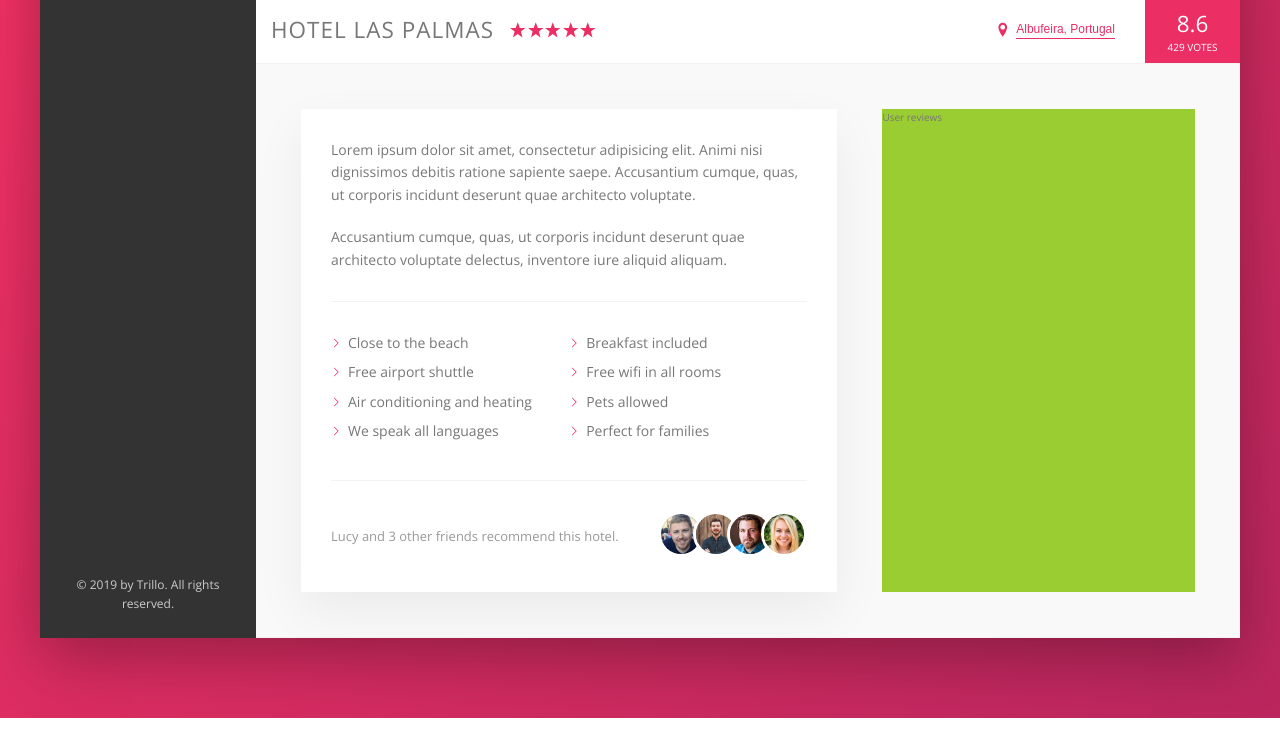
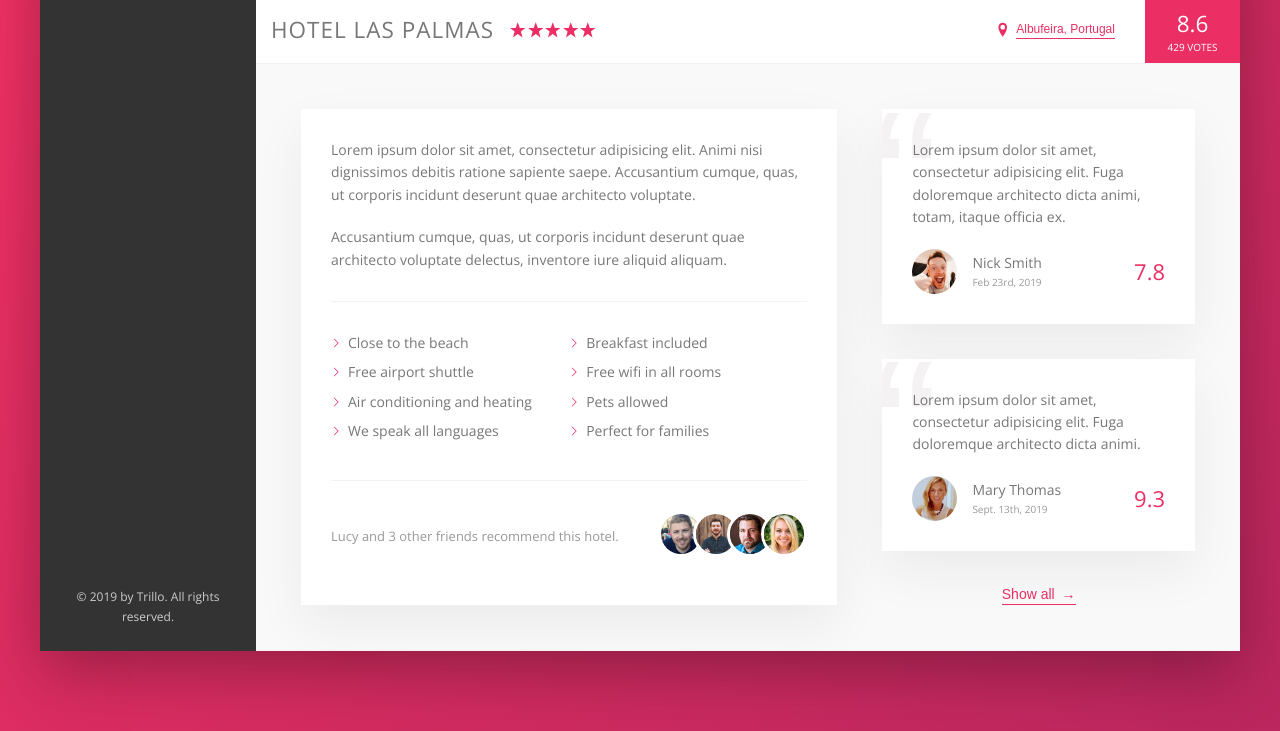
Before and after one commit to thallesManjaterra/trillo, a website: page index.html in a window 1280 px wide. Shown: the part 538-1269 px from the top of the page. Drawn offline with nearby package versions, Linux system fonts and the light colour scheme.

Commit message:
Implementando seção user reviews

```diff
--- a/index.html
+++ b/index.html
@@ -59,7 +59,7 @@
                                 <svg class="side-nav__icon">
                                     <use xlink:href="img/sprite.svg#icon-home"></use>
                                 </svg>
-                            <span>Hotel</span>
+                                <span>Hotel</span>
                             </a>
                         </li>
                         <li class="side-nav__item">
@@ -67,7 +67,7 @@
                                 <svg class="side-nav__icon">
                                     <use xlink:href="img/sprite.svg#icon-aircraft-take-off"></use>
                                 </svg>
-                            <span>Flight</span>
+                                <span>Flight</span>
                             </a>
                         </li>
                         <li class="side-nav__item">
@@ -75,7 +75,7 @@
                                 <svg class="side-nav__icon">
                                     <use xlink:href="img/sprite.svg#icon-key"></use>
                                 </svg>
-                            <span>Car rental</span>
+                                <span>Car rental</span>
                             </a>
                         </li>
                         <li class="side-nav__item">
@@ -83,7 +83,7 @@
                                 <svg class="side-nav__icon">
                                     <use xlink:href="img/sprite.svg#icon-map"></use>
                                 </svg>
-                            <span>Tours</span>
+                                <span>Tours</span>
                             </a>
                         </li>
                     </ul>
@@ -171,8 +171,45 @@
                             </div>
                         </div>
                         <div class="user-reviews">
-                            User reviews
+                            <figure class="review">
+                                <blockquote class="review__text">
+                                    Lorem ipsum dolor sit amet, consectetur adipisicing elit. Fuga doloremque architecto dicta animi, totam, itaque officia ex.
+                                </blockquote>
+                                <figcaption class="review__user">
+                                    <img class="review__photo" src="img/user-1.jpg" alt="User 1">
+                                    <div class="review__user-box">
+                                        <p class="revew__user-name">
+                                        Nick Smith
+                                        </p>
+                                        <p class="review__user-date">
+                                        Feb 23rd, 2019
+                                        </p>
+                                    </div>
+                                    <div class="review__rating">7.8</div>
+                                </figcaption>
+                            </figure>
+                            <figure class="review">
+                                <blockquote class="review__text">
+                                    Lorem ipsum dolor sit amet, consectetur adipisicing elit. Fuga doloremque architecto dicta animi.
+                                </blockquote>
+                                <figcaption class="review__user">
+                                    <img class="review__photo" src="img/user-2.jpg" alt="User 2">
+                                    <div class="review__user-box">
+                                        <p class="revew__user-name">
+                                        Mary Thomas
+                                        </p>
+                                        <p class="review__user-date">
+                                        Sept. 13th, 2019
+                                        </p>
+                                    </div>
+                                    <div class="review__rating">9.3</div>
+                                </figcaption>
+                            </figure>
+                            <button class="btn-inline">
+                                Show all <span>&rarr;</span>
+                            </button>
                         </div>
+
                     </div>
                 </main>
             </div>
--- a/sass/_components.scss
+++ b/sass/_components.scss
@@ -264,8 +264,17 @@
     cursor: pointer;
     transition: all 0.2s;
 
+    & span {
+        margin-left: 3px;
+        transition: margin-left 0.2s;
+    }
+
     &:hover {
         color: var(--color-grey-dark-1);
+
+        span {
+            margin-left: 8px;
+        }
     }
 
     &:focus {
@@ -359,3 +368,65 @@
         }
     }
 }
+
+// REVIEWS
+.review {
+    background-color: #fff;
+    box-shadow: var(--shadow-light);
+    padding: 3rem;
+    margin-bottom: 3.5rem;
+    position: relative;
+    overflow: hidden;
+
+    &__text {
+        margin-bottom: 2rem;
+        position: relative;
+        z-index: 10;
+    }
+
+    &__user {
+        display: flex;
+        align-items: center;
+    }
+
+    &__photo {
+        height: 4.5rem;
+        width: 4.5rem;
+        border-radius: 50%;
+        margin-right: 1.5rem;
+    }
+
+    &__user-box {
+        margin-right: auto;
+    }
+
+    &__user-name {
+        font-size: 1.1rem;
+        font-weight: 600;
+        text-transform: uppercase;
+        margin-bottom: 0.4rem;
+    }
+
+    &__user-date {
+        font-size: 1rem;
+        color: var(--color-grey-dark-3);
+    }
+
+    &__rating {
+        color: var(--color-primary);
+        font-size: 2.2rem;
+        font-weight: 300;
+    }
+
+    &::before {
+        content: '\201C';
+        position: absolute;
+        top: -2.75rem;
+        left: -1rem;
+        line-height: 1;
+        font-size: 20rem;
+        color: var(--color-grey-light-2);
+        font-family: sans-serif;
+        z-index: 1;
+    }
+}
--- a/sass/_layout.scss
+++ b/sass/_layout.scss
@@ -36,6 +36,8 @@
 }
 
 .detail {
+    font-size: 1.4rem;
+
     display: flex;
     padding: 4.5rem;
     background-color: var(--color-grey-light-1);
@@ -43,7 +45,6 @@
 }
 
 .description {
-    font-size: 1.4rem;
     background-color: #fff;
     box-shadow: var(--shadow-light);
     padding: 3rem;
@@ -52,6 +53,9 @@
 }
 
 .user-reviews {
-    background-color: yellowgreen;
     flex: 1;
+
+    display: flex;
+    flex-direction: column;
+    align-items: center;
 }
```
Also changed, not shown: css/style.css.
